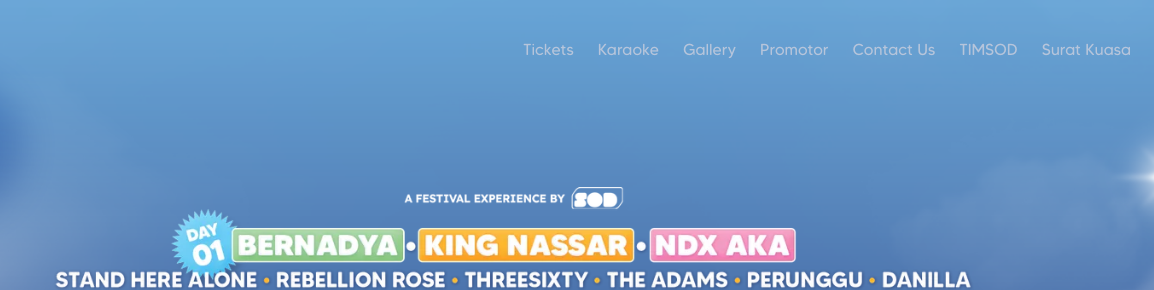
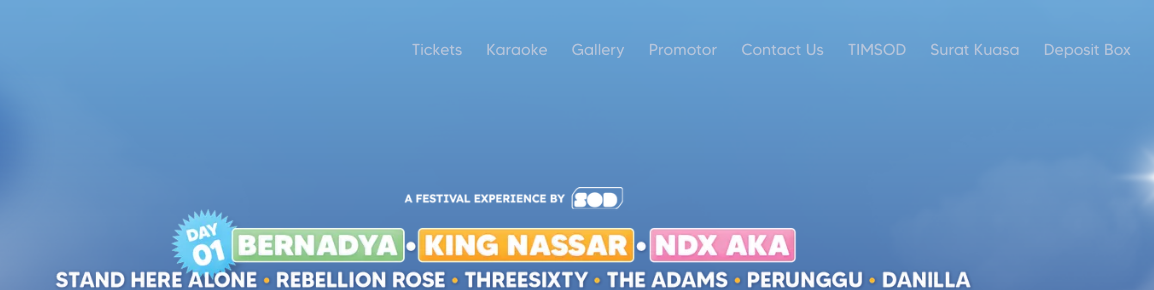
Before and after one commit to kemem69/sodfestival, a plain HTML site: page index.html in a window 1280 px wide. Shown: the top 290 px of the page, 126-1280 px from the left. Drawn offline with Linux system fonts and the light colour scheme.

Commit message:
Deposit Box

```diff
--- a/index.html
+++ b/index.html
@@ -90,15 +90,13 @@
         <nav id="nav-menu-container">
           <ul class="nav-menu">
             <li><a href="#about">Tickets</a></li>
-            <!-- <li><a href="https://goers.co/merchsodvol6" target="_blank">Merchandise</a></li> -->
             <li><a href="#venue">Karaoke</a></li>
             <li><a href="#gallery">Gallery</a></li>
-            <!-- <li><a href="https://drive.google.com/drive/folders/1opPQcYP_Kf6EUpFAMec1l697cjSN4GkX?usp=drive_link"
-                target="_blank">Surat Kuasa</a></li> -->
             <li id="promotorlink"><a href="#promoter">Promotor</a></li>
             <li><a href="#footer">Contact Us</a></li>
             <li><a href="https://www.ontheground.id/check-volunteer/276" target="_blank">TIMSOD</a></li>
             <li><a href="https://sodfestival.meteraiku.co.id" target="_blank">Surat Kuasa</a></li>
+            <li><a href="http://savve.myr.id/pl/sodfestival" target="_blank">Deposit Box</a></li>
           </ul>
         </nav>
       </div>
```
